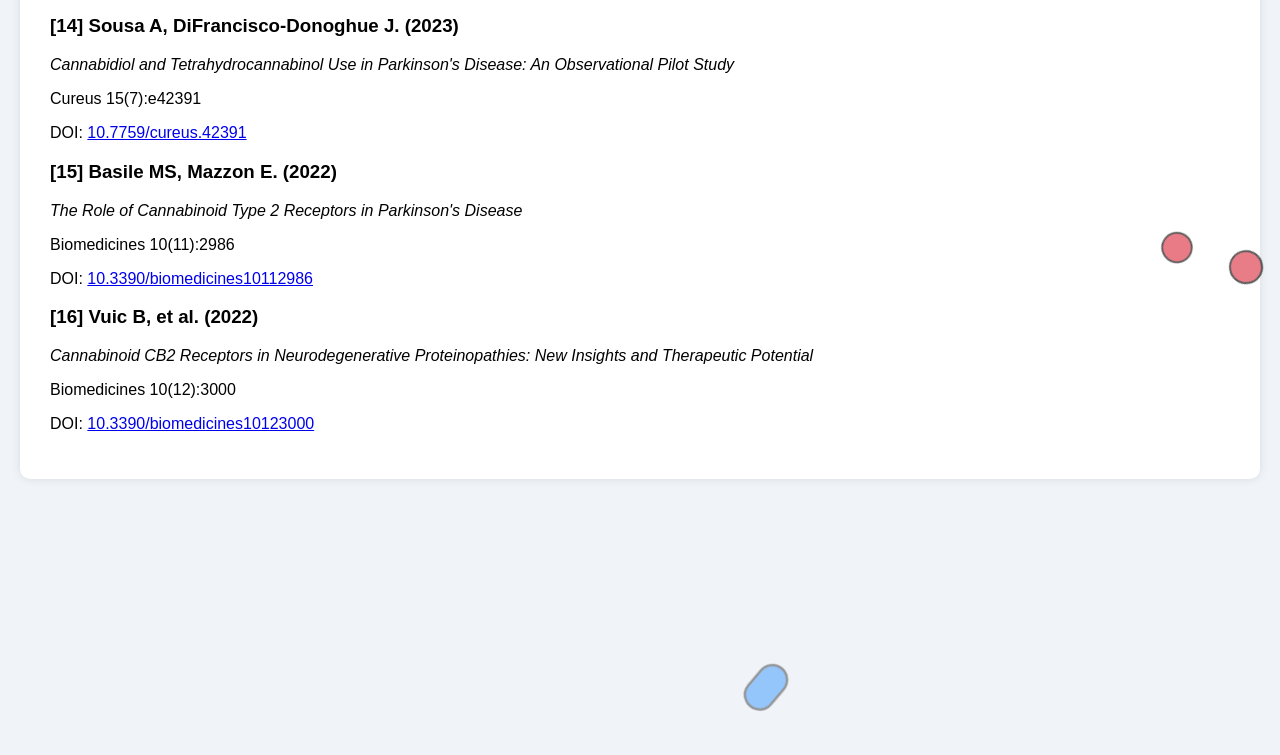
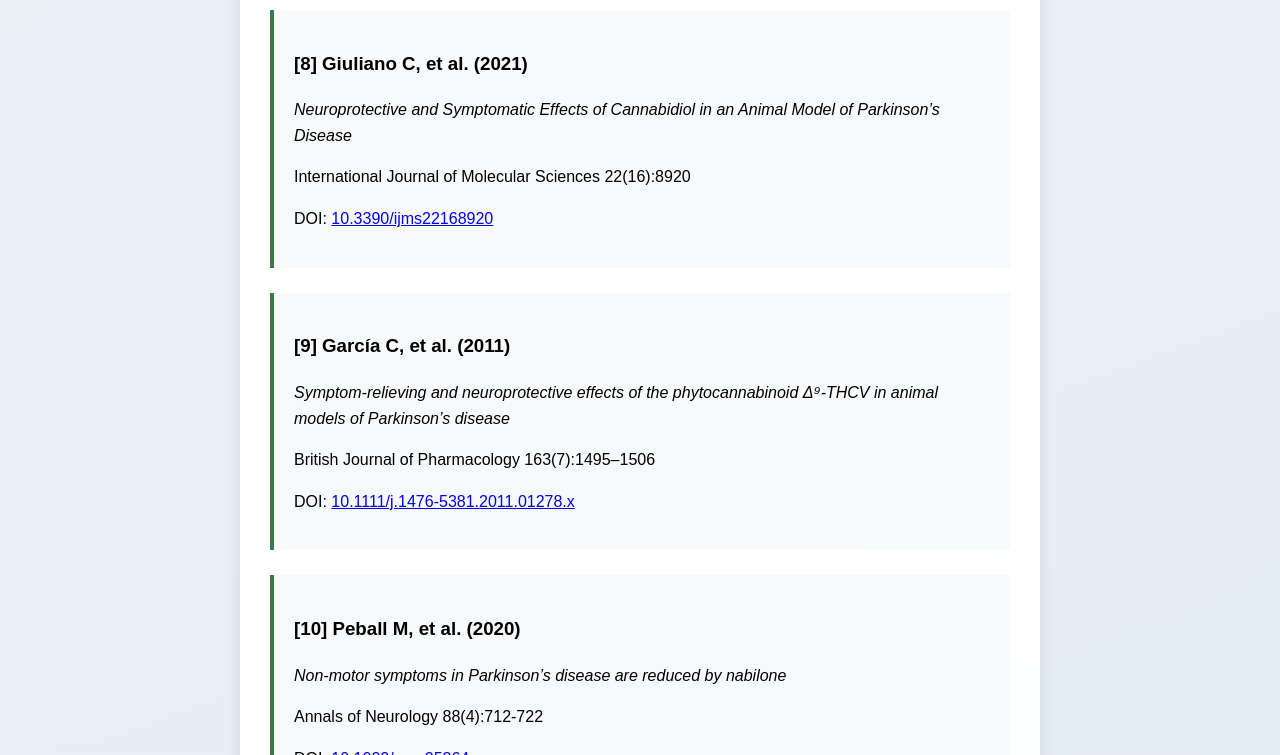
Before and after one commit to ChronoXzX/cannabinoid-references, a plain HTML site: page index.html in a window 1280 px wide. Shown: the part 2045-2800 px from the top of the page. Before the commit the page ends 2544 px from the top, so only its background shows below. Drawn offline with Linux system fonts and the light colour scheme.

Commit message:
Update index.html

```diff
--- a/index.html
+++ b/index.html
@@ -6,47 +6,84 @@
     <title>Cannabinoid Research References</title>
     <style>
         body {
-            margin: 0;
+            font-family: Arial, sans-serif;
+            line-height: 1.6;
+            max-width: 800px;
+            margin: 0 auto;
             padding: 20px;
             min-height: 100vh;
-            background: #f0f4f8;
-            font-family: Arial, sans-serif;
-            position: relative;
-            overflow: hidden;
+            background: linear-gradient(160deg, #f0f4f8, #e0e9f2);
+            overflow-x: hidden;
         }
 
         .container {
-            background: white;
+            background-color: rgba(255, 255, 255, 0.98);
             padding: 30px;
             border-radius: 10px;
-            box-shadow: 0 0 10px rgba(0,0,0,0.1);
+            box-shadow: 0 0 15px rgba(0,0,0,0.1);
             position: relative;
             z-index: 1;
         }
 
+        .title {
+            text-align: center;
+            font-family: 'Segoe UI', Tahoma, Geneva, Verdana, sans-serif;
+            color: #2c5e3a;
+            font-size: 2.5rem;
+            margin: 1rem 0 2rem;
+            letter-spacing: 1.5px;
+            text-shadow: 2px 2px 4px rgba(0,0,0,0.1);
+            position: relative;
+            padding-bottom: 1rem;
+        }
+
+        .title::after {
+            content: '';
+            position: absolute;
+            width: 60px;
+            height: 3px;
+            background: #3d7a4b;
+            bottom: 0;
+            left: 50%;
+            transform: translateX(-50%);
+            border-radius: 2px;
+        }
+
+        .title:hover {
+            color: #245832;
+            text-shadow: 2px 2px 6px rgba(0,0,0,0.15);
+            transition: all 0.3s ease;
+        }
+
         .pill {
             position: fixed;
+            animation: pill-fall 6s linear infinite;
+            pointer-events: none;
             z-index: 2;
-            animation: pill-fall linear infinite;
-            pointer-events: none;
+            filter: drop-shadow(2px 2px 3px rgba(0,0,0,0.2));
         }
 
         @keyframes pill-fall {
             0% {
-                transform: translate(-50%, -100vh) rotate(0deg);
-                opacity: 1;
+                transform: translateY(-100vh) translateX(-10vw) rotate(0deg);
+                opacity: 0.9;
             }
             100% {
-                transform: translate(-50%, 100vh) rotate(360deg);
+                transform: translateY(100vh) translateX(10vw) rotate(720deg);
                 opacity: 0;
             }
         }
 
-        .title {
-            text-align: center;
-            color: #2c5e3a;
-            font-size: 2.5rem;
-            margin-bottom: 30px;
+        .reference {
+            margin-bottom: 25px;
+            padding: 20px;
+            border-left: 4px solid #3d7a4b;
+            background-color: rgba(248, 249, 250, 0.95);
+            transition: transform 0.3s ease;
+        }
+
+        .reference:hover {
+            transform: translateX(5px);
         }
     </style>
 </head>
@@ -186,38 +223,62 @@
 
 <!-- Animated Background Elements -->
     <script>
-        (function() {
-            'use strict';
+        const pillShapes = [
+            // Capsule shape with outline
+            `<rect x="8" y="4" width="8" height="16" rx="4"
+                  fill="#007bff" stroke="black" stroke-width="1.5"/>`,
 
-            const pillShapes = [
-                // Capsule
-                '<rect x="6" y="2" width="12" height="20" rx="6" fill="#007bff" stroke="#000"/>',
-                // Round pill
-                '<circle cx="12" cy="12" r="8" fill="#dc3545" stroke="#000"/>'
+            // Round tablet with outline
+            `<circle cx="12" cy="12" r="6"
+                    fill="#dc3545" stroke="black" stroke-width="1.5"/>`,
+
+            // Scored tablet with outline
+            `<circle cx="12" cy="12" r="8"
+                    fill="#28a745" stroke="black" stroke-width="1.5"/>
+             <path d="M12 4L12 20M4 12L20 12"
+                   stroke="white" stroke-width="2"/>`,
+
+            // Oval pill with outline
+            `<rect x="6" y="4" width="12" height="16" rx="8"
+                  fill="#ffc107" stroke="black" stroke-width="1.5"/>`
         ];
+
+        const pillColors = ["#007bff", "#dc3545", "#28a745", "#ffc107", "#17a2b8", "#6610f2"];
 
         function createPill() {
             const pill = document.createElementNS("http://www.w3.org/2000/svg", "svg");
+            pill.setAttribute("class", "pill");
             pill.setAttribute("viewBox", "0 0 24 24");
-                pill.style.width = `${30 + Math.random() * 30}px`;
+
+            // Random pill properties
+            const size = 20 + Math.random() * 30;
+            const shape = pillShapes[Math.floor(Math.random() * pillShapes.length)];
+            const color = pillColors[Math.floor(Math.random() * pillColors.length)];
+
+            pill.innerHTML = shape.replace(/fill="[^"]+"/g, (match) => {
+                return match.startsWith('fill="white') ? match : `fill="${color}"`;
+            });
+
+            pill.style.width = `${size}px`;
             pill.style.left = `${Math.random() * 100}%`;
             pill.style.animationDuration = `${4 + Math.random() * 4}s`;
-                pill.classList.add('pill');
-                pill.innerHTML = pillShapes[Math.floor(Math.random() * pillShapes.length)];
+
             document.body.appendChild(pill);
 
-                // Remove after animation
-                setTimeout(() => pill.remove(), (4 + Math.random() * 4) * 1000);
+            // Remove pill after animation
+            setTimeout(() => pill.remove(), 6000);
         }
 
-            // Start animation
-            function init() {
-                setInterval(createPill, 800);
-                createPill(); // Initial pill
+        function startPillAnimation() {
+            // Create initial pills
+            for(let i = 0; i < 8; i++) {
+                setTimeout(createPill, i * 800);
+            }
+            // Continuous creation
+            setInterval(createPill, 1200);
         }
 
-            window.addEventListener('load', init);
-        })();
+        window.addEventListener('DOMContentLoaded', startPillAnimation);
     </script>
 </body>
 </html>
```
Lines whose indentation alone changed are shown as unchanged.
